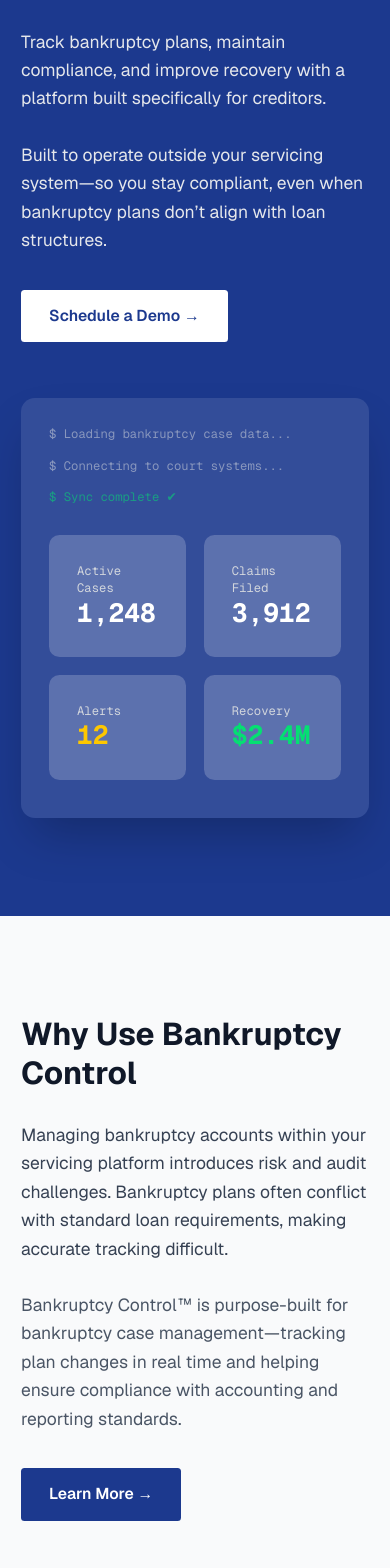
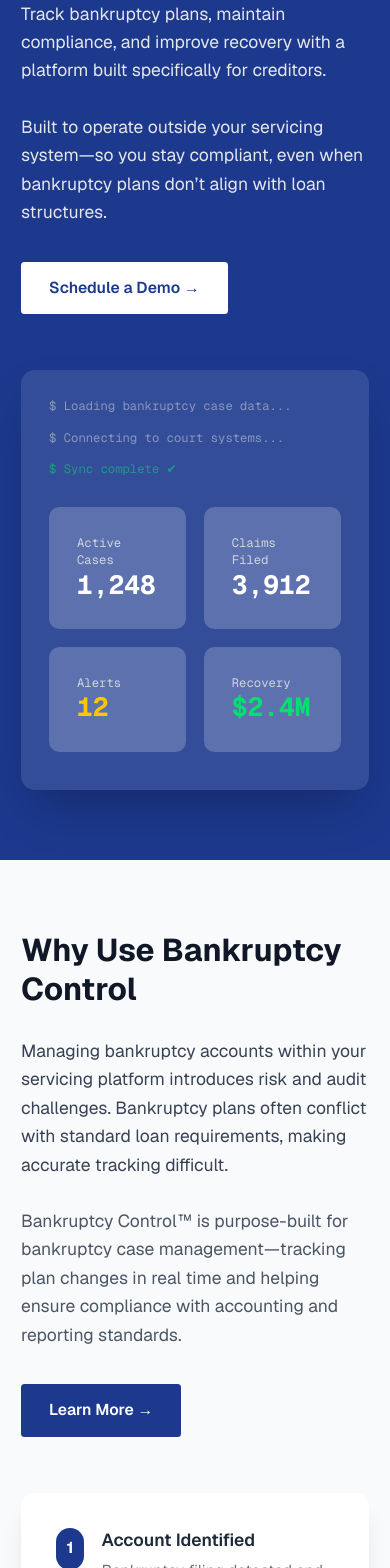
Before and after one commit to drumholliday/bc-website, a Next.js app: page / in a window 390 px wide. Shown: the part 432-2000 px from the top of the page. Built offline with nearby package versions, Linux system fonts and the light colour scheme.

Commit message:
mobile styling changed sections to py-20 md:py-36 pn page.tsx

```diff
--- a/src/app/page.tsx
+++ b/src/app/page.tsx
@@ -155,7 +155,7 @@ export default function Home() {
       {/* HERO */}
       <section
         id="home"
-        className="scroll-mt-32 bg-blue-900 text-white py-28 md:py-36 px-6 md:px-8"
+        className="scroll-mt-32 bg-blue-900 text-white py-20 md:py-36 px-6 md:px-8"
       >
         <div className="max-w-7xl mx-auto grid md:grid-cols-2 gap-16 items-center">
           {/* LEFT */}
@@ -232,7 +232,7 @@ export default function Home() {
       {/* WHY */}
       <motion.section
         id="why-bankruptcy-control"
-        className="scroll-mt-32 py-28 md:py-36 px-6 md:px-8 bg-gray-50"
+        className="scroll-mt-32 py-20 md:py-36 px-6 md:px-8 bg-gray-50"
         initial={{ opacity: 0, y: 60 }}
         whileInView={{ opacity: 1, y: 0 }}
         transition={{ duration: 0.9 }}
@@ -314,7 +314,7 @@ export default function Home() {
       {/* PRODUCT */}
       <motion.section
         id="product"
-        className="scroll-mt-32 py-28 md:py-36 px-6 md:px-8 bg-white"
+        className="scroll-mt-32 py-20 md:py-36 px-6 md:px-8 bg-white"
         initial={{ opacity: 0, y: 60 }}
         whileInView={{ opacity: 1, y: 0 }}
         transition={{ duration: 0.9 }}
@@ -391,7 +391,7 @@ export default function Home() {
       {/* ABOUT */}
       <motion.section
         id="about"
-        className="scroll-mt-32 py-28 md:py-36 px-6 md:px-8 bg-gray-50"
+        className="scroll-mt-32 py-20 md:py-36 px-6 md:px-8 bg-gray-50"
         initial={{ opacity: 0, y: 60 }}
         whileInView={{ opacity: 1, y: 0 }}
         transition={{ duration: 0.9 }}
@@ -447,7 +447,7 @@ export default function Home() {
       {/* TRUST */}
       <motion.section
         id="trust"
-        className="scroll-mt-32 py-28 md:py-36 px-6 md:px-8 bg-white"
+        className="scroll-mt-32 py-20 md:py-36 px-6 md:px-8 bg-white"
         initial={{ opacity: 0, y: 60 }}
         whileInView={{ opacity: 1, y: 0 }}
         transition={{ duration: 0.9 }}
@@ -511,7 +511,7 @@ export default function Home() {
       {/* FAQ */}
       <motion.section
         id="faq"
-        className="scroll-mt-32 py-28 md:py-36 px-6 md:px-8 bg-white"
+        className="scroll-mt-32 py-20 md:py-36 px-6 md:px-8 bg-white"
         initial={{ opacity: 0, y: 60 }}
         whileInView={{ opacity: 1, y: 0 }}
         transition={{ duration: 0.9 }}
@@ -558,7 +558,7 @@ export default function Home() {
       {/* CONTACT */}
       <motion.section
         id="contact"
-        className="scroll-mt-32 py-28 md:py-36 px-6 md:px-8 bg-gray-50"
+        className="scroll-mt-32 py-20 md:py-36 px-6 md:px-8 bg-gray-50"
         initial={{ opacity: 0, y: 60 }}
         whileInView={{ opacity: 1, y: 0 }}
         transition={{ duration: 0.9 }}
```
